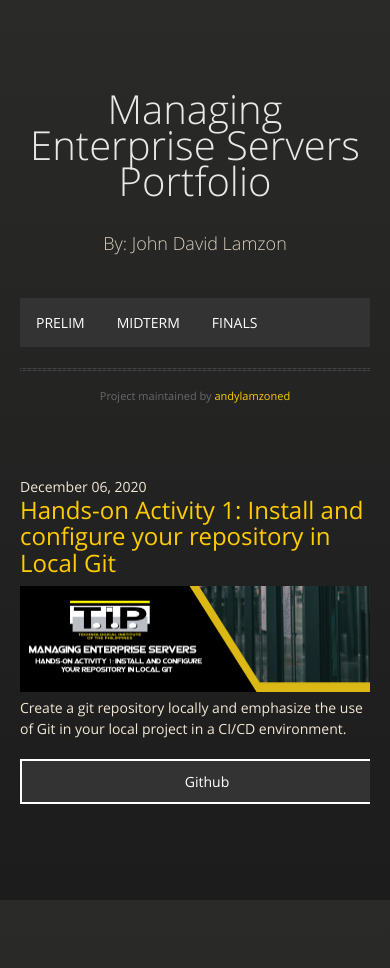
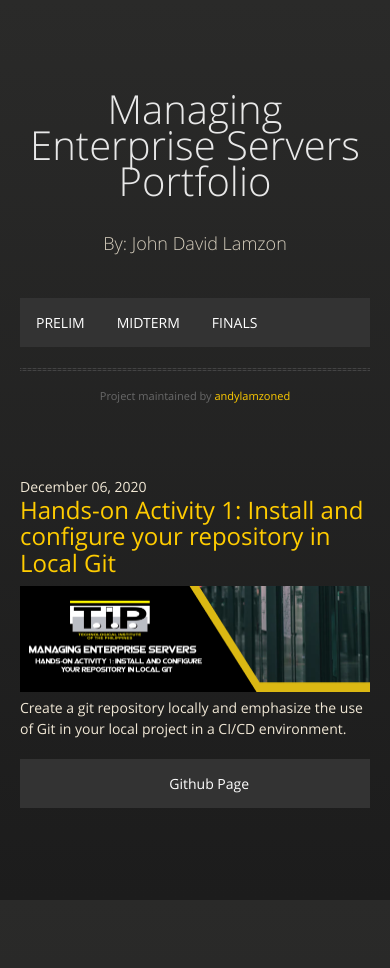
Before and after one commit to andylamzoned/andylamzoned.github.io, a Jekyll site: the page built from index.md, in a window 390 px wide. Built offline with Jekyll 4.4.1, drawn with Linux system fonts in a browser that asks for light colours.

Commit message:
default.html test

```diff
--- a/_layouts/default.html
+++ b/_layouts/default.html
@@ -51,7 +51,7 @@
           <a href="" class="image fit"><img src="assets/images/HA1.jpg" alt="" /></a>
           <p>Create a git repository locally and emphasize the use of Git in your local project in a CI/CD environment.</p>
           <ul class="actions special">
-            <li><a href="#" class="button">Github</a></li>
+            <li><a href="#" class="button">Github&nbsp;Page&nbsp;</a></li>
           </ul>
 				</article>
       </section>
--- a/assets/css/main.css
+++ b/assets/css/main.css
@@ -166,20 +166,3 @@ ul {
 						ul.actions:not(.fixed) li .button.icon:before {
 							margin-left: -0.5rem;
 						}
-.button {
-display:inline-block;
-color: #fff;
-border: 2px solid #fff;
-text-align: center;
-width: 250px;
-padding: 10px;
-text-decoration: none;
-outline; none;
-transition: background-color 0.2s ease-out, color0.2s ease-out;
-}
-.button:hover,
-.button:active {
-background-color: #fff;
-color: #000229;
-transition: background-color 0.3s ease-out, color 0.3s ease-out;
-}
```
